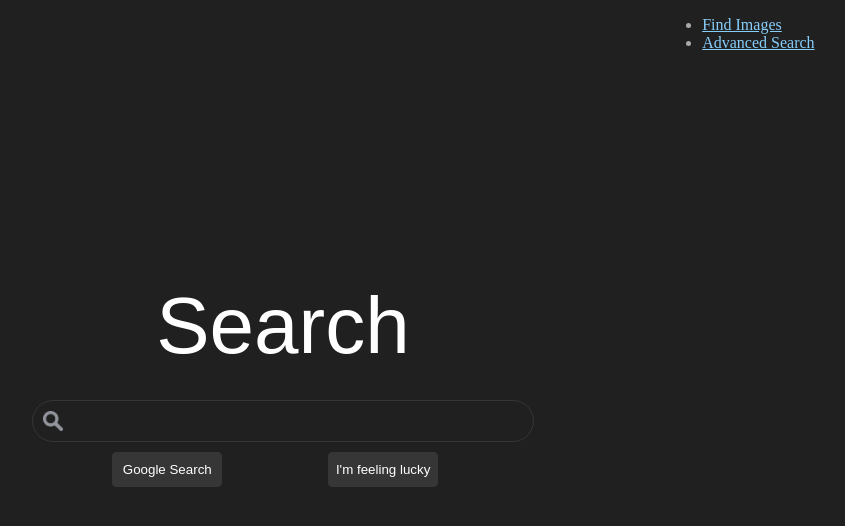
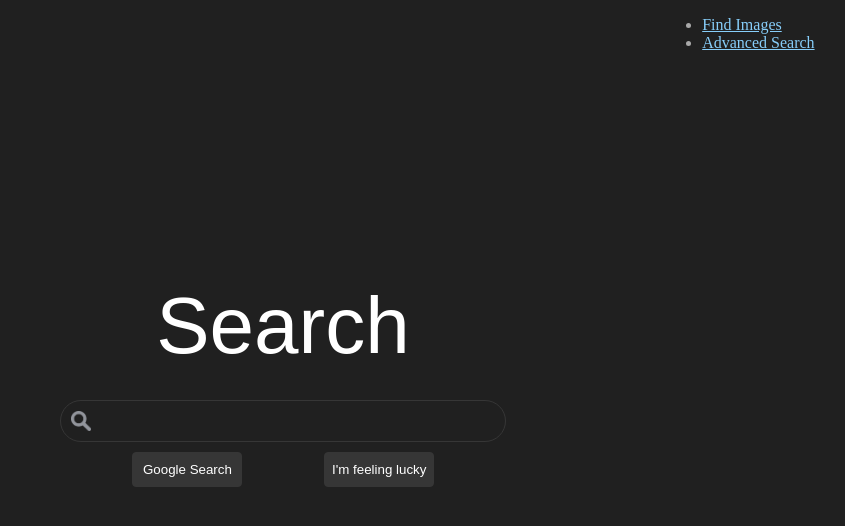
Before and after one commit to hmstr7/hmstr7.github.io, a plain HTML site: page index.html in a window 1280 px wide. Shown: the whole page, without its empty margins (357-1202 px from the left). Drawn offline with Linux system fonts and the light colour scheme.

Commit message:
Adaptive sbx test

```diff
--- a/index.html
+++ b/index.html
@@ -56,10 +56,11 @@
                 border-style: solid;
                 border-color: #363636;
                 border-radius: 100px;
-                width: 500px;
+                max-width: 500px;
                 height: 40px;
                 background: transparent;
                 border-width: 1px;
+                min-width: 300px;
             }
             #sbx:hover {
                 box-shadow: 0 2px 10px rgb(82 82 82);
```
